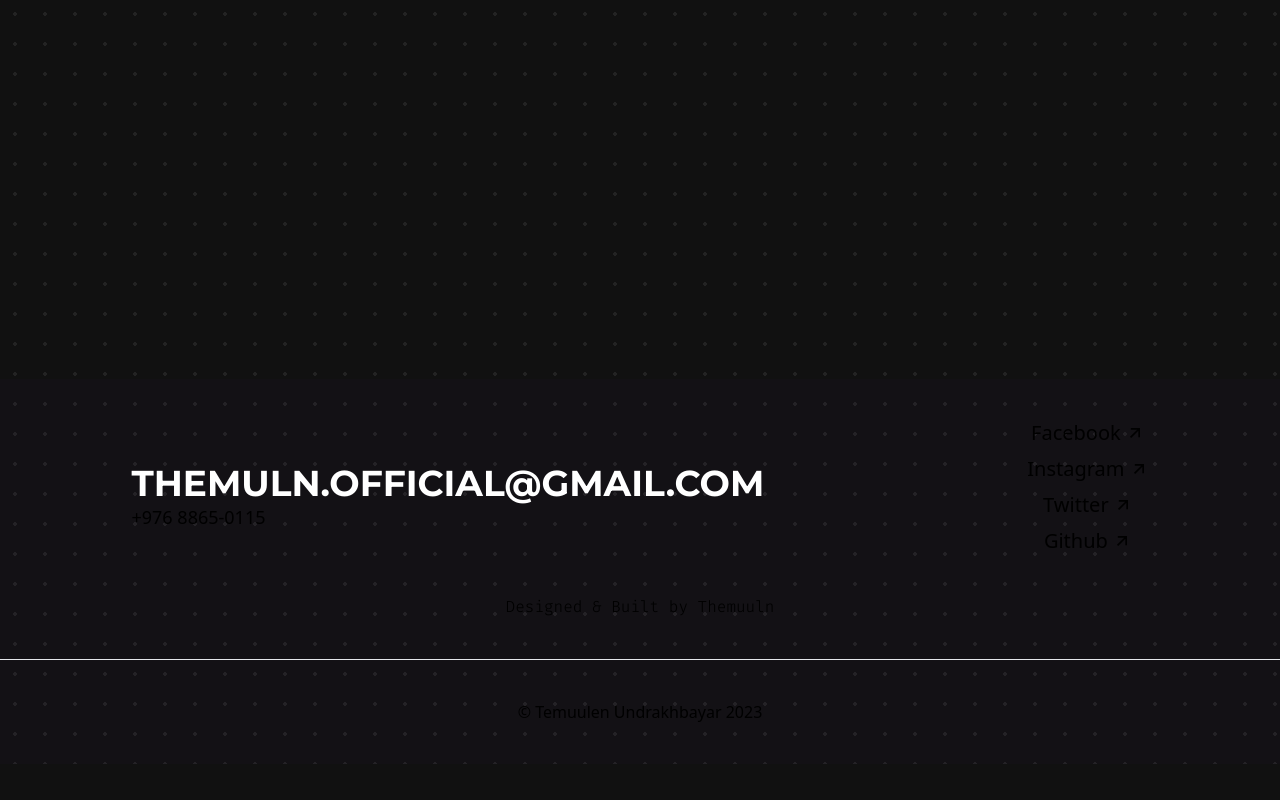
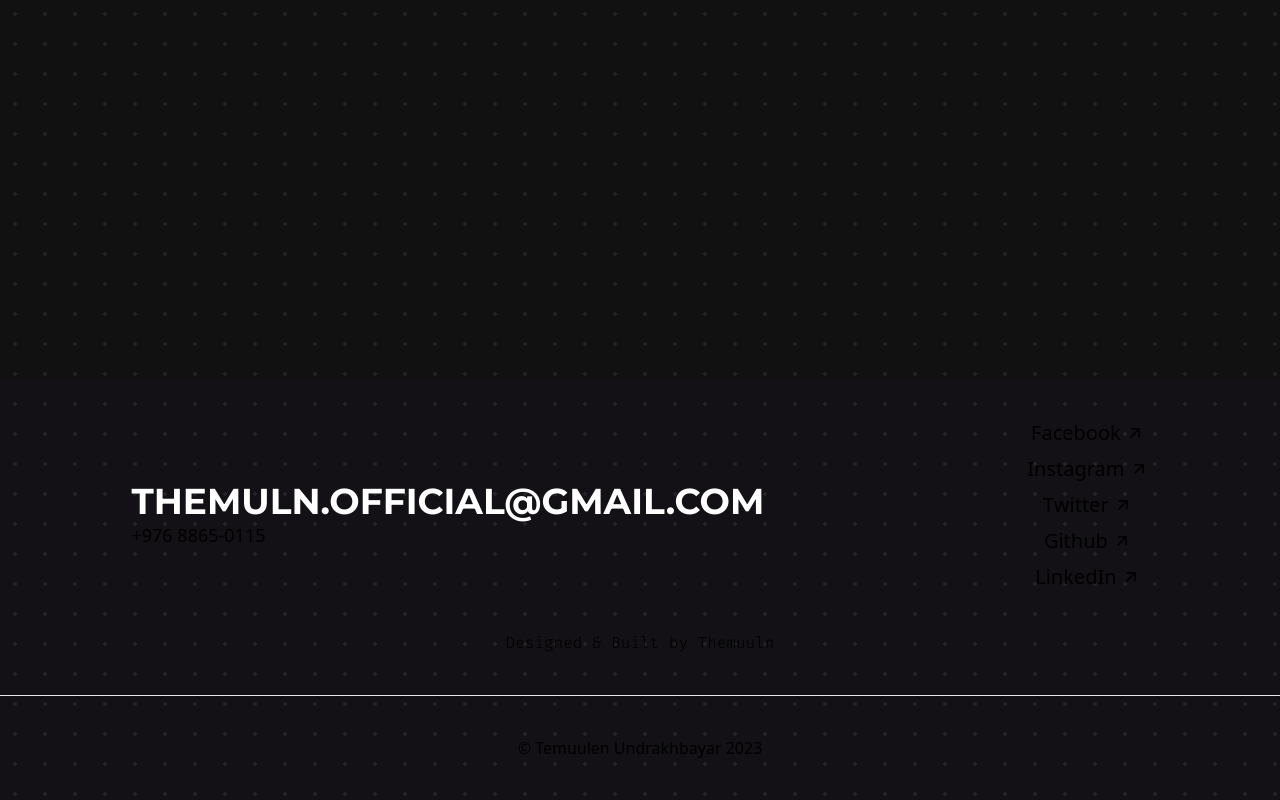
Before and after one commit to themuuln/final-portfolio, a Next.js app: page / in a window 1280 px wide. Shown: the part 2821-3621 px from the top of the page. Before the commit the page ends 3585 px from the top, so only its background shows below. Built offline with nearby package versions, Linux system fonts and the light colour scheme; a web font is replaced by a local one.

Commit message:
linkedin added footer

```diff
--- a/components/footer/ConnectSection.tsx
+++ b/components/footer/ConnectSection.tsx
@@ -1,4 +1,4 @@
-import { RxTwitterLogo } from "react-icons/rx";
+import { RxTwitterLogo, RxLinkedinLogo } from "react-icons/rx";
 import { connects } from "../../pages/api/connect";
 import ConnectText from "./ConnectText";
 import { BsInstagram } from "react-icons/bs";
@@ -10,7 +10,7 @@ const SocialLinks: React.FC = () => {
     return connects.map((connect, index) => {
       return (
         <ul
-          className="mb-5 flex flex-col gap-1 text-xl md:mb-10 md:gap-2"
+          className="flex flex-col gap-1 mb-5 text-xl md:mb-10 md:gap-2"
           key={index}
         >
           {connect.facebook && (
@@ -41,6 +41,13 @@ const SocialLinks: React.FC = () => {
               href={connect.github[0].href}
             />
           )}
+          {connect.linkedin && (
+            <ConnectText
+              social={"LinkedIn"}
+              icon={<RxLinkedinLogo />}
+              href={connect.linkedin[0].href}
+            />
+          )}
         </ul>
       );
     });
```
